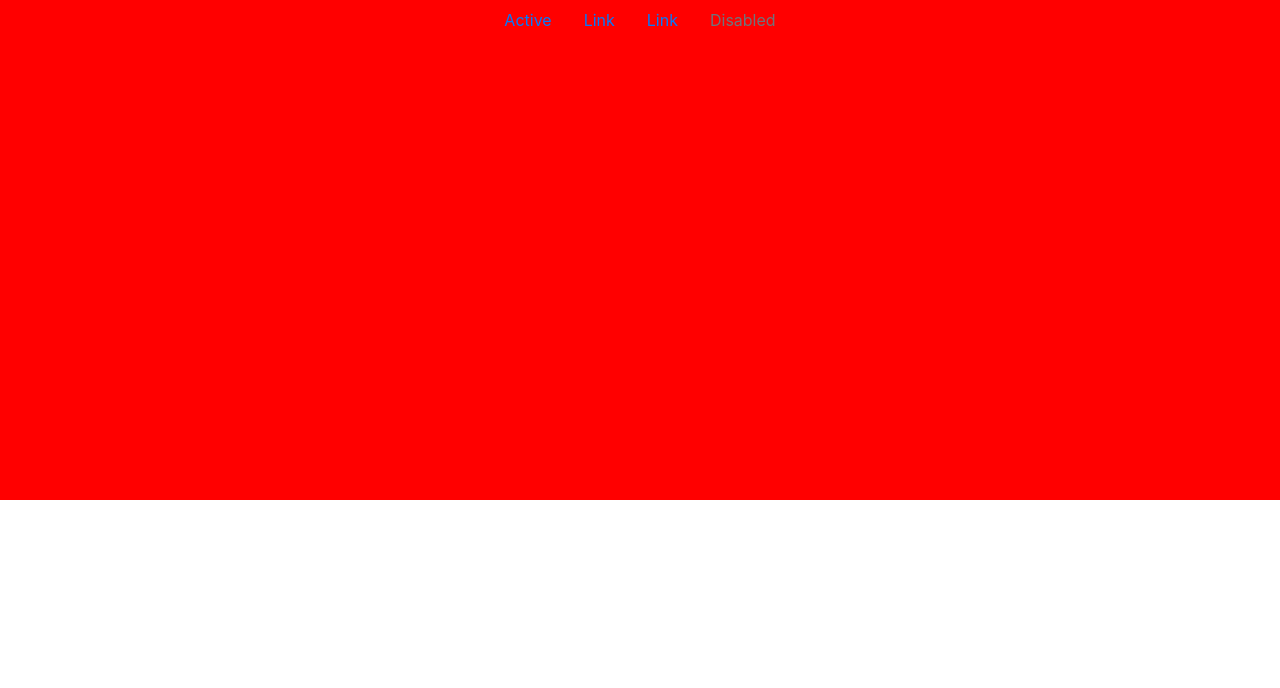
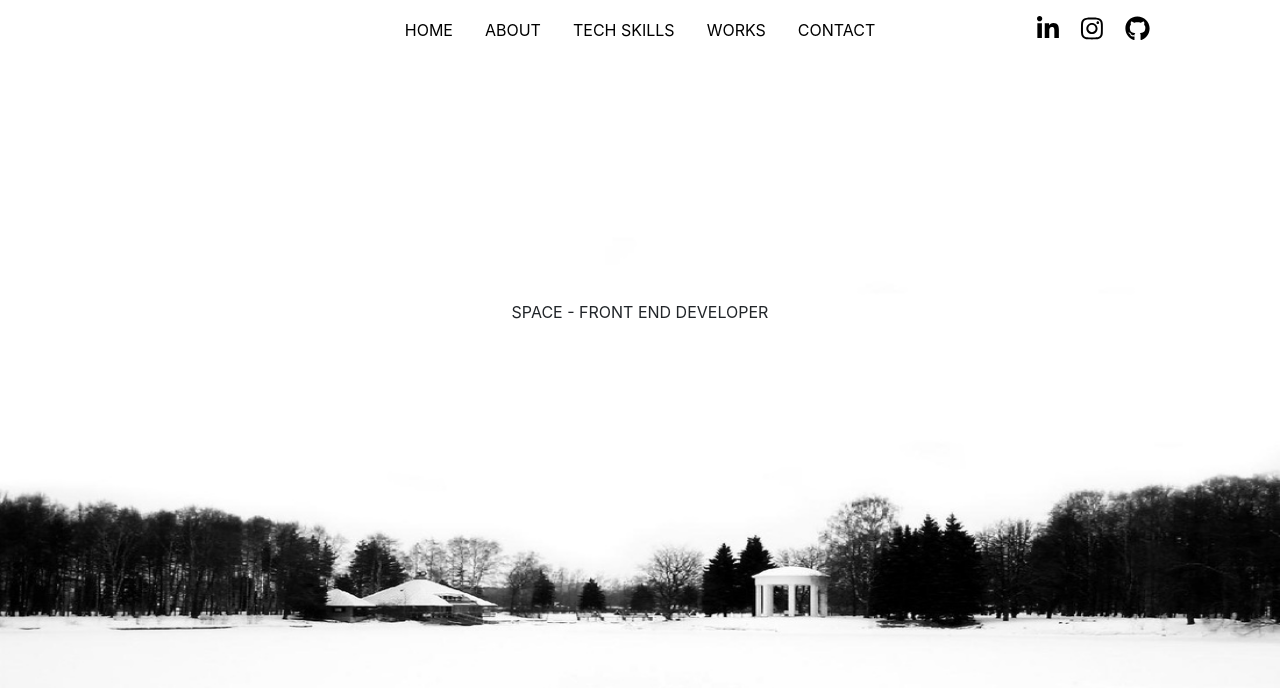
Before and after one commit to woojunchoi/portfolio, a website: page public/index.html in a window 1280 px wide. Drawn offline with nearby package versions, Linux system fonts and the light colour scheme.

Commit message:
front page edited

```diff
--- a/public/css/style.css
+++ b/public/css/style.css
@@ -1,5 +1,56 @@
 .container-fluid{
     width:100%;
-    height:500px;
-    background-color: red;
+    min-height:60px;
+    background-color: white;
+    display:flex;
+    justify-content: space-between;
+    align-items: center;
 }
+.spacer {
+    width:20%;
+    height:60px;
+}
+.main-nav {
+    width:60%;
+    height:60px;
+    display:flex;
+    align-items: center;
+    justify-content: center;
+}
+.side-nav {
+    width:20%;
+    height:60px;
+    display:flex;
+    align-items: center;
+}
+.side-nav a {
+    font-size:25px;
+    line-height:90px;
+    margin-left:22px;
+    color:black;
+}
+.nav a {
+    color:black;
+}
+
+.nav a:hover {
+    color:#bfa67a
+}
+
+.background {
+    width:100%;
+    height:100%;
+    background-repeat:no-repeat;
+    background-image:url('../contents/image.jpg');
+    background-size: 100% 80%;
+    display:flex;
+    flex-direction: column;
+    align-items:center;
+    justify-content: center;
+}
+
+.name {
+    width:50%;
+    height:40%;
+    text-align: center;
+}
--- a/public/index.html
+++ b/public/index.html
@@ -1,36 +1,80 @@
 <html ng-app='space'>
   <head>
 
-    <meta charset="utf-8">
+    <meta charset="UTF-8">
     <meta name="viewport" content="width=device-width, initial-scale=1, shrink-to-fit=no">
     <link rel="stylesheet" href="https://maxcdn.bootstrapcdn.com/bootstrap/4.0.0/css/bootstrap.min.css" integrity="sha384-Gn5384xqQ1aoWXA+058RXPxPg6fy4IWvTNh0E263XmFcJlSAwiGgFAW/dAiS6JXm" crossorigin="anonymous">
     <link rel='stylesheet' href='css/style.css' />
-    <link rel='stylesheet' href='css/animate.css /'>
+    <link rel='stylesheet' href='css/animate.css' />
 
     <title>SPACE-WJ</title>
   </head>
   <body>
+    <div class='content'>
       <div class='container-fluid'>
+        <div class='spacer'>
+
+        </div>
+        <div class='main-nav'>
           <ul class="nav justify-content-center">
               <li class="nav-item">
-                <a class="nav-link active" href="#">Active</a>
+                <a class="nav-link active" href="#">HOME</a>
               </li>
               <li class="nav-item">
-                <a class="nav-link" href="#">Link</a>
+                <a class="nav-link" href="#">ABOUT</a>
               </li>
               <li class="nav-item">
-                <a class="nav-link" href="#">Link</a>
+                <a class="nav-link" href="#">TECH SKILLS</a>
               </li>
               <li class="nav-item">
-                <a class="nav-link disabled" href="#">Disabled</a>
+                <a class="nav-link" href="#">WORKS</a>
               </li>
+              <li class="nav-item">
+                  <a class="nav-link" href="#">CONTACT</a>
+                </li>
             </ul>
+            </div>
+            <div class='side-nav'>
+                <ul class="nav justify-content-center">
+                    <li class="nav-item">
+                        <a href='https://linkedin.com/in/woojunchoi' target='blank'>
+                          <i class="fab fa-linkedin-in"></i>
+                          </a>
+                    </li>
+                    <li class="nav-item">
+                        <a href='https://instagram.com/spacewj'>
+                          <i class="fab fa-instagram"></i>
+                        </a>
+                    </li>
+                    <li class="nav-item">
+                        <a href='https://github.com/woojunchoi'>
+                          <i class="fab fa-github"></i>
+                        </a>
+                    </li>
+                  </ul>
+            </div>
+          </div>
       </div>
+      <div class ='background'>
+        <div class='name'>
+          SPACE - FRONT END DEVELOPER
+        </div>
+        <div>
+          <div>
+
+          </div>
+
+        </div>
+
+      </div>
+
 
       <script src="https://code.jquery.com/jquery-3.2.1.slim.min.js" integrity="sha384-KJ3o2DKtIkvYIK3UENzmM7KCkRr/rE9/Qpg6aAZGJwFDMVNA/GpGFF93hXpG5KkN" crossorigin="anonymous"></script>
       <script src="https://cdnjs.cloudflare.com/ajax/libs/popper.js/1.12.9/umd/popper.min.js" integrity="sha384-ApNbgh9B+Y1QKtv3Rn7W3mgPxhU9K/ScQsAP7hUibX39j7fakFPskvXusvfa0b4Q" crossorigin="anonymous"></script>
+      <script defer src="https://use.fontawesome.com/releases/v5.0.8/js/all.js"></script>
       <script src="https://maxcdn.bootstrapcdn.com/bootstrap/4.0.0/js/bootstrap.min.js" integrity="sha384-JZR6Spejh4U02d8jOt6vLEHfe/JQGiRRSQQxSfFWpi1MquVdAyjUar5+76PVCmYl" crossorigin="anonymous"></script>
       <script src="https://ajax.googleapis.com/ajax/libs/angularjs/1.6.9/angular.min.js"></script>
       <script src='/controllers/controller.js'></script>
+
   </body>
 </html>
```
Also changed, not shown: public/contents/image.jpg (added).
